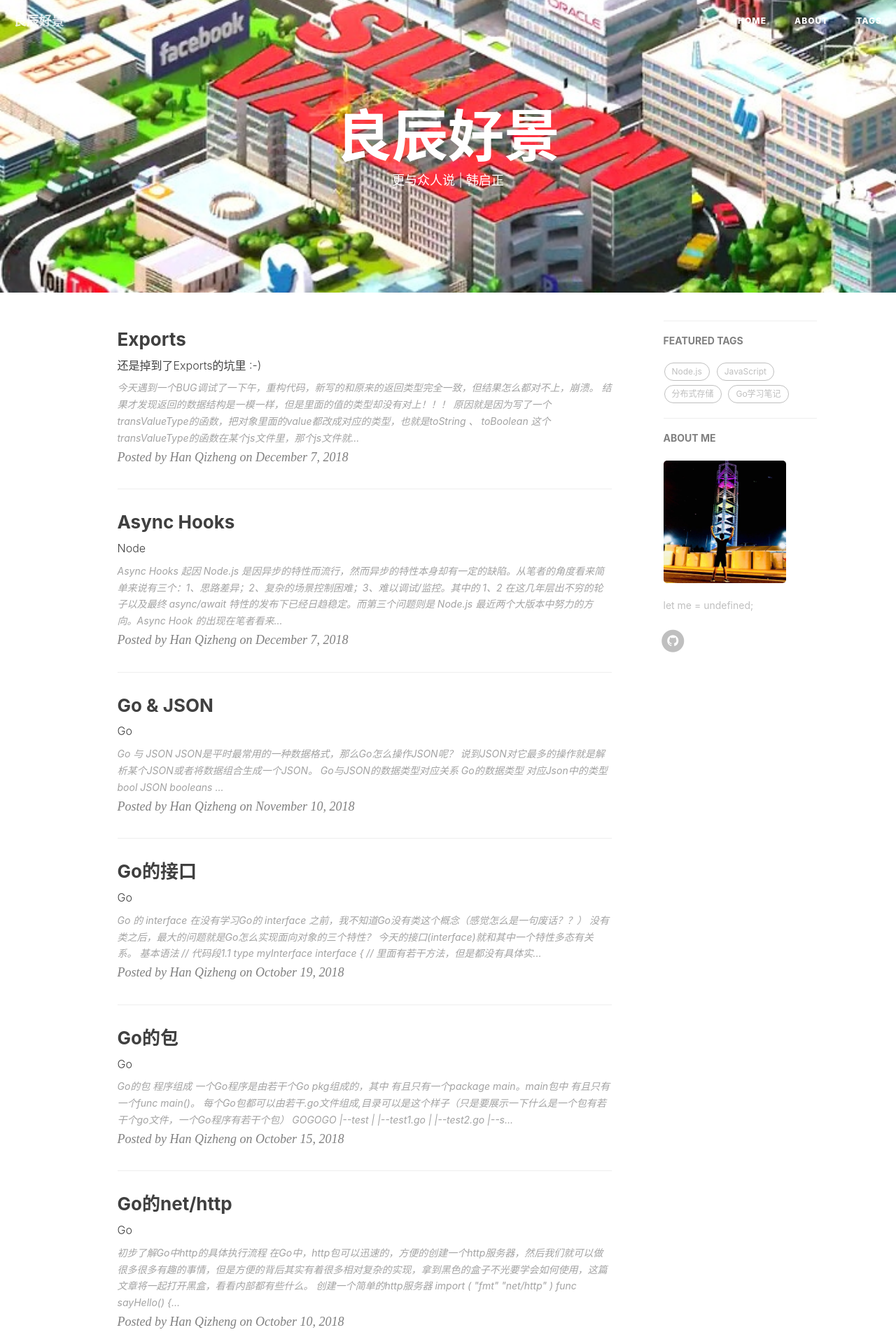
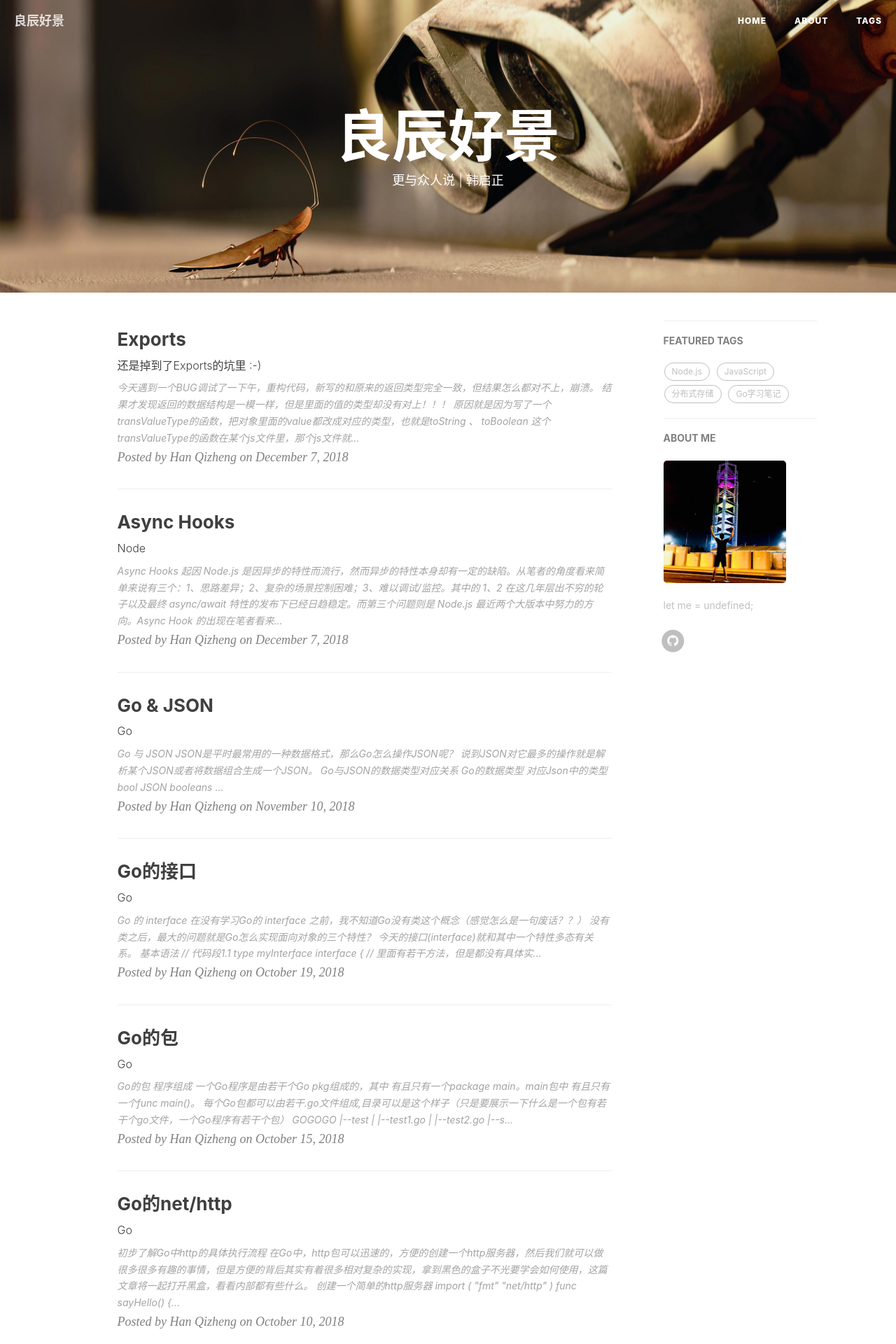
Before and after one commit to hanqizheng/hanqizheng.github.io-Old-, a Jekyll site: the page built from index.html, in a window 1280 px wide. Shown: the top 1920 px of the page at 70% size. Built offline with Jekyll 4.4.1, drawn with Linux system fonts in a browser that asks for light colours; nearby versions of some CDN libraries; the list of posts is cut into pages by our own code; comment, search, counter and statistics services are not loaded.

Commit message:
modify homepage's background

```diff
--- a/_config.yml
+++ b/_config.yml
@@ -1,7 +1,7 @@
 # Site settings
 title: 良辰好景
 SEOTitle: My Blog | 韩启正
-header-img: img/Silicon-Valley.jpg
+header-img: img/404-bg.jpg
 email: hanqizheng598@gmail.com
 description: ""
 keyword: ""
```
Also changed, not shown: img/icon_wechat.png (deleted).
